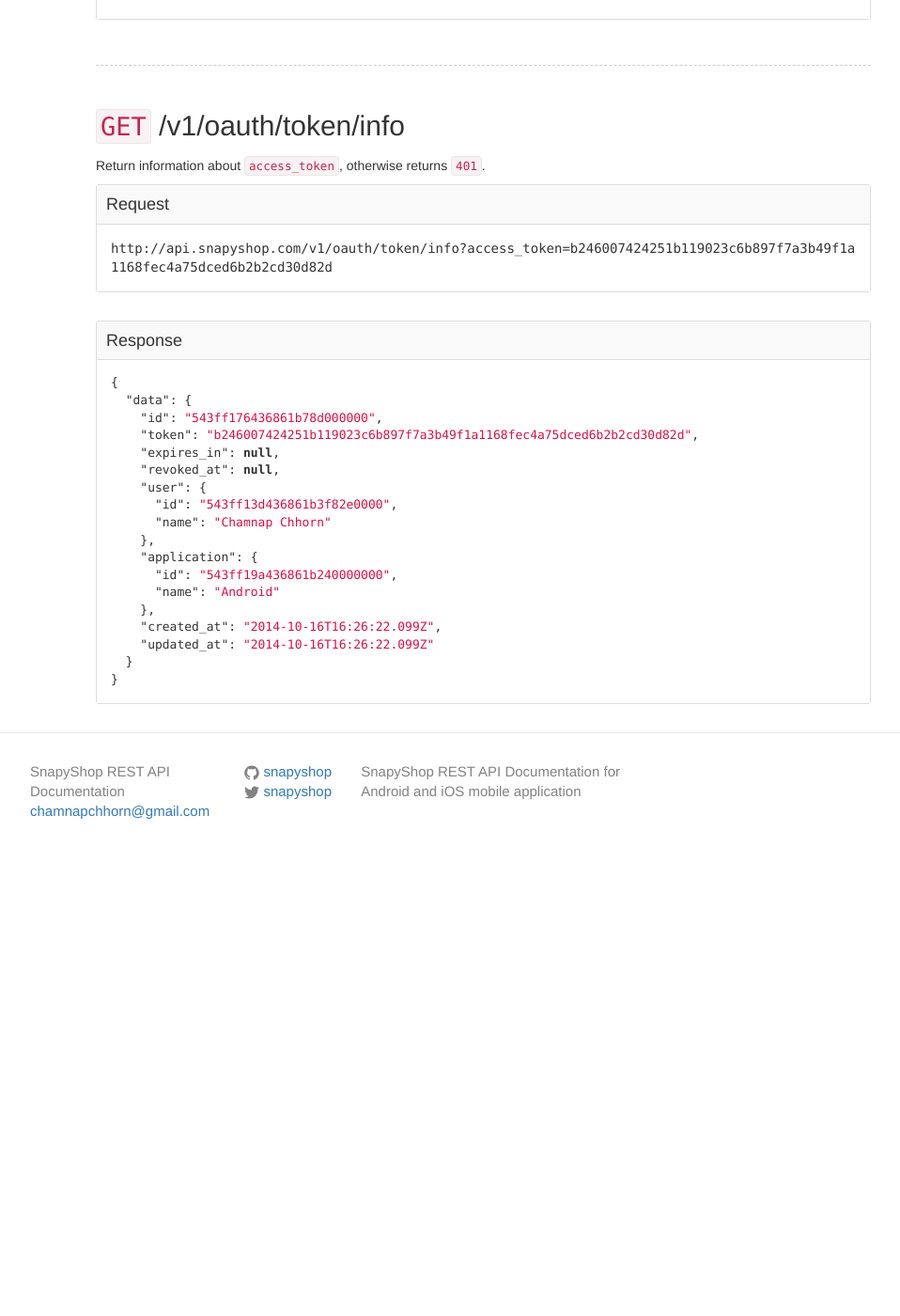
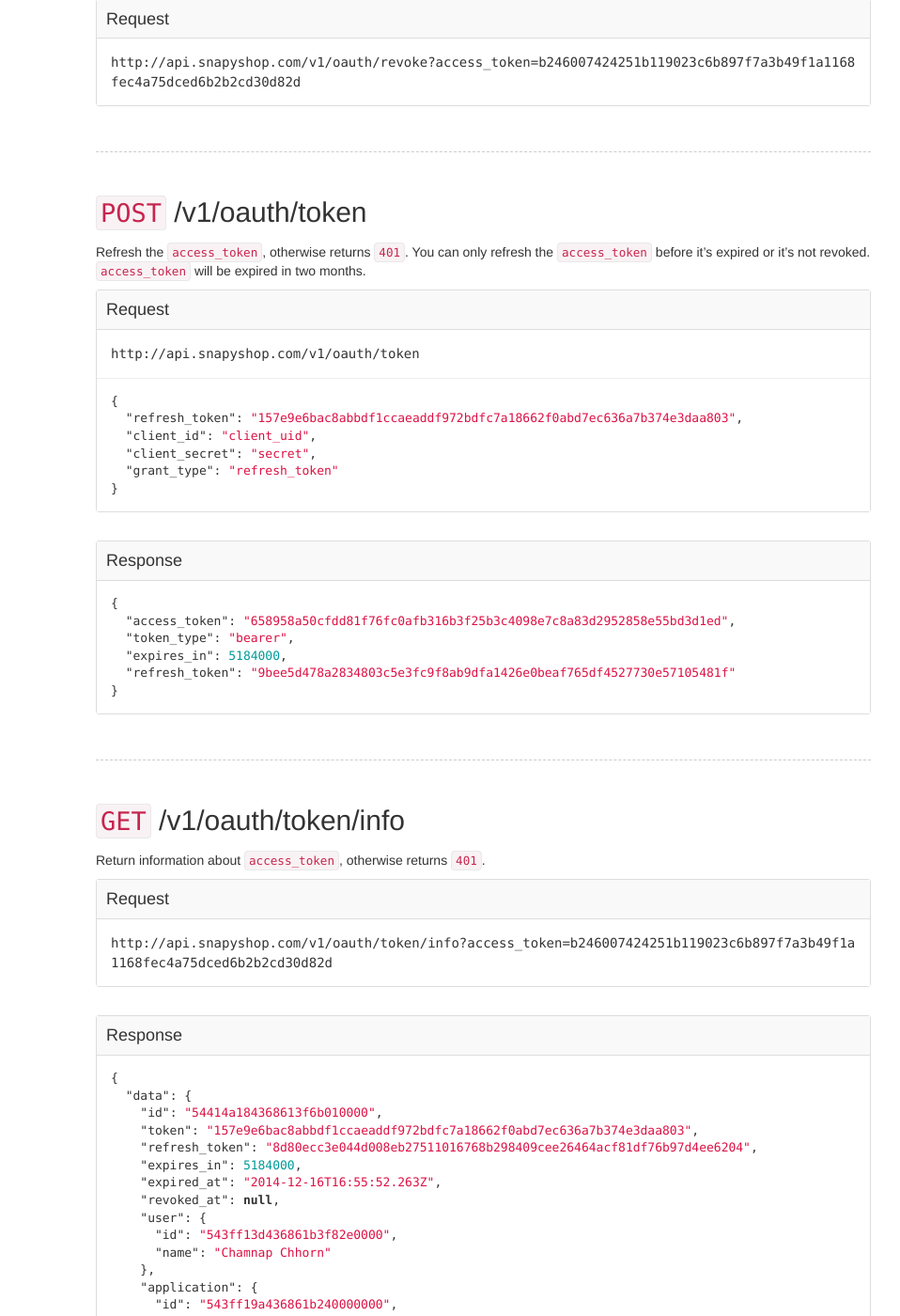
Before and after one commit to snapyshop/api-documentation, a Jekyll site: the page built from v1/common/authentication/index.md, in a window 1280 px wide and 1400 px high, scrolled down 1845 px. Shown: the whole window at 94% size, without its empty margins (268-1226 px from the left). Built offline with Jekyll 4.4.1, drawn with Linux system fonts in a browser that asks for light colours; nearby versions of some CDN libraries; before the commit the page ends 2774 px from its top, so only the background shows below that; some of the changed text lies outside the part shown.

Commit message:
refresh token doc

```diff
--- a/v1/common/authentication/index.md
+++ b/v1/common/authentication/index.md
@@ -20,6 +20,11 @@ title: Authentication - SnapyShop REST API Documentation
     <td class="request-method"><a href="#revoke_token">POST</a></td>
     <td><code>/v1/oauth/revoke</code></td>
     <td>Revoke the given access_token</td>
+  </tr>
+    <tr>
+    <td class="request-method"><a href="#refresh_token">POST</a></td>
+    <td><code>/v1/oauth/token</code></td>
+    <td>Refresh the access token</td>
   </tr>
   <tr>
     <td class="request-method"><a href="#token_info">GET</a></td>
@@ -47,6 +52,7 @@ http://api.snapyshop.com/v1/oauth/token
 {
   "login": "chamnapchhorn@gmail.com",
   "password": "123456",
+  "grant_type": "password",
   "client_id": "client_uid",
   "client_secret": "client_secret"
 }
@@ -63,6 +69,7 @@ http://api.snapyshop.com/v1/oauth/token
 {
   "access_token": "ee0acd589332541cf47af24cac0809aa9dbc92854ee7f8af3dc817ed5c76965e",
   "token_type": "bearer",
+  "refresh_token":"5374dc43d84c2ff085457abe6dc440ef14259c3ba293fbeaae810e2809f74357",
   "expires_in": 1209600
 }
 {% endraw %}{% endhighlight %}
@@ -101,9 +108,10 @@ http://api.snapyshop.com/v1/oauth/token/facebook
   <div class="codehilite-body">
 {% highlight json%}{% raw %}
 {
-  "access_token": "ee0acd589332541cf47af24cac0809aa9dbc92854ee7f8af3dc817ed5c76965e",
+  "access_token": "51f1ec0ea5912032f22759358c5c969d07df1a47d123052baf700922cea50335",
   "token_type": "bearer",
-  "expires_in": 1209600
+  "expires_in": 5184000,
+  "refresh_token": "0d117b817aeac27efb3bafdc4d2fb851fda3c0e7f086c67daf74d8d0ecbdf137"
 }
 {% endraw %}{% endhighlight %}
   </div>
@@ -120,6 +128,48 @@ Revoke the given `access_token`, otherwise returns `401`. It can be used to impl
   <div class="codehilite-body">
 {% highlight django%}{% raw %}
 http://api.snapyshop.com/v1/oauth/revoke?access_token=b246007424251b119023c6b897f7a3b49f1a1168fec4a75dced6b2b2cd30d82d
+{% endraw %}{% endhighlight %}
+  </div>
+</div>
+
+<h2 class="tags" id="refresh_token"><code>POST</code> /v1/oauth/token</h2>
+
+Refresh the `access_token`, otherwise returns `401`. You can only refresh the `access_token` before it's expired or it's not revoked. `access_token` will be expired in two months.
+
+<div class="codehilite">
+  <div class="codehilite-header">
+    <h4>Request</h4>
+  </div>
+  <div class="codehilite-body">
+{% highlight django%}{% raw %}
+http://api.snapyshop.com/v1/oauth/token
+{% endraw %}{% endhighlight %}
+  </div>
+  <hr>
+  <div class="codehilite-body">
+{% highlight json%}{% raw %}
+{
+  "refresh_token": "157e9e6bac8abbdf1ccaeaddf972bdfc7a18662f0abd7ec636a7b374e3daa803",
+  "client_id": "client_uid",
+  "client_secret": "secret",
+  "grant_type": "refresh_token"
+}
+{% endraw %}{% endhighlight %}
+  </div>
+</div>
+
+<div class="codehilite">
+  <div class="codehilite-header">
+    <h4>Response</h4>
+  </div>
+  <div class="codehilite-body">
+{% highlight json%}{% raw %}
+{
+  "access_token": "658958a50cfdd81f76fc0afb316b3f25b3c4098e7c8a83d2952858e55bd3d1ed",
+  "token_type": "bearer",
+  "expires_in": 5184000,
+  "refresh_token": "9bee5d478a2834803c5e3fc9f8ab9dfa1426e0beaf765df4527730e57105481f"
+}
 {% endraw %}{% endhighlight %}
   </div>
 </div>
@@ -147,9 +197,11 @@ http://api.snapyshop.com/v1/oauth/token/info?access_token=b246007424251b119023c6
 {% highlight json%}{% raw %}
 {
   "data": {
-    "id": "543ff176436861b78d000000",
-    "token": "b246007424251b119023c6b897f7a3b49f1a1168fec4a75dced6b2b2cd30d82d",
-    "expires_in": null,
+    "id": "54414a184368613f6b010000",
+    "token": "157e9e6bac8abbdf1ccaeaddf972bdfc7a18662f0abd7ec636a7b374e3daa803",
+    "refresh_token": "8d80ecc3e044d008eb27511016768b298409cee26464acf81df76b97d4ee6204",
+    "expires_in": 5184000,
+    "expired_at": "2014-12-16T16:55:52.263Z",
     "revoked_at": null,
     "user": {
       "id": "543ff13d436861b3f82e0000",
@@ -159,8 +211,8 @@ http://api.snapyshop.com/v1/oauth/token/info?access_token=b246007424251b119023c6
       "id": "543ff19a436861b240000000",
       "name": "Android"
     },
-    "created_at": "2014-10-16T16:26:22.099Z",
-    "updated_at": "2014-10-16T16:26:22.099Z"
+    "created_at": "2014-10-17T16:55:52.263Z",
+    "updated_at": "2014-10-17T16:55:52.263Z"
   }
 }
 {% endraw %}{% endhighlight %}
```
Also changed, not shown: v1/endpoints/index.md (+0 -2 lines).
